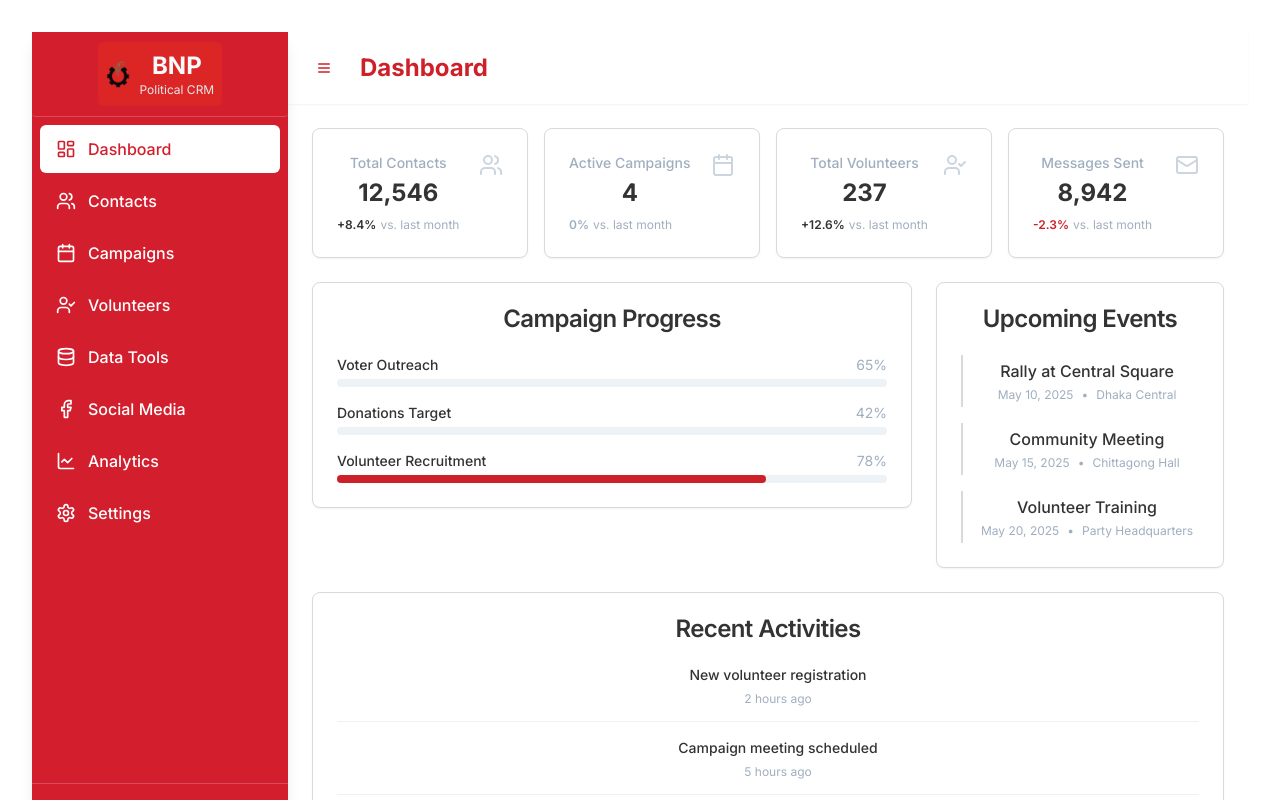
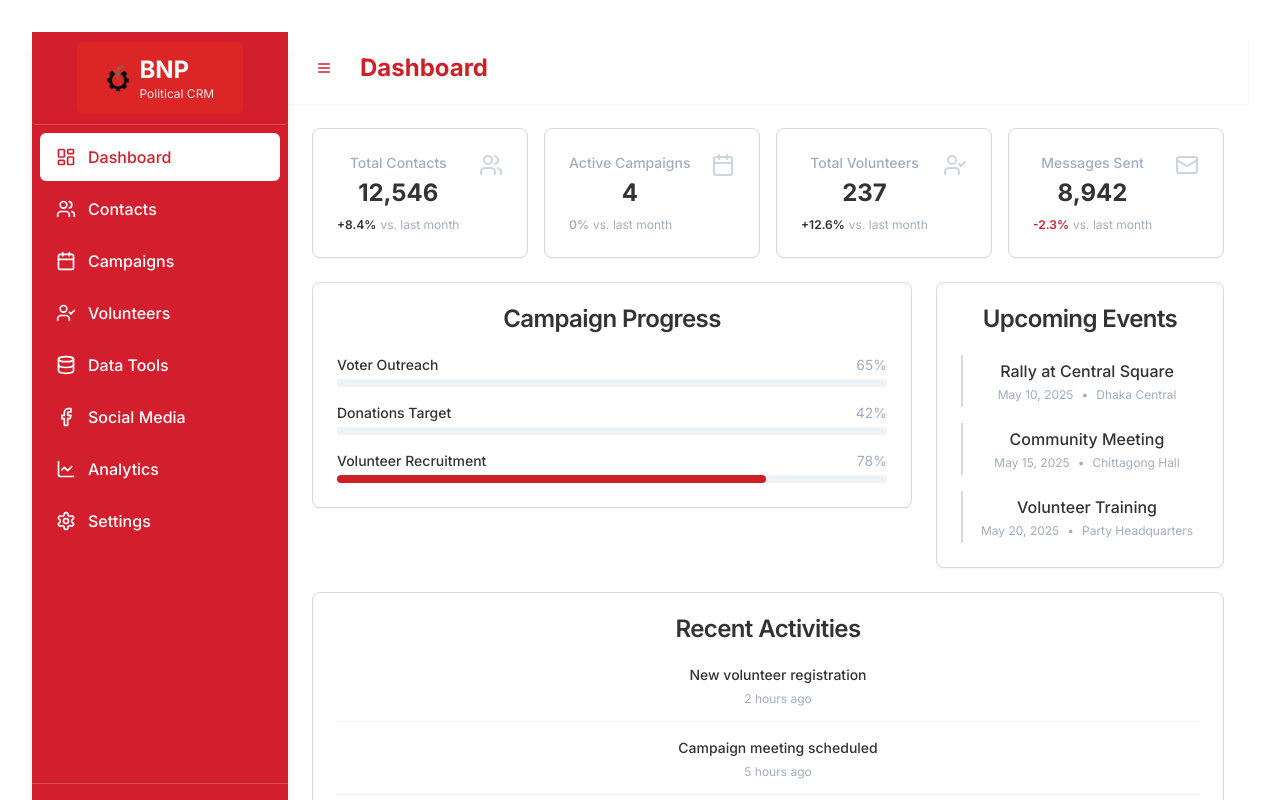
Before and after one commit to raptortech-mohammad/bangla-votes-connect, a React (Vite) app: page / in a window 1280 px wide. Shown: the top 800 px of the page. Built offline with nearby package versions, Linux system fonts and the light colour scheme.

Commit message:
Visual edit in Lovable
Edited UI in Lovable

```diff
--- a/src/components/Navigation/Sidebar.tsx
+++ b/src/components/Navigation/Sidebar.tsx
@@ -106,13 +106,13 @@ export const Sidebar: React.FC<SidebarProps> = ({
     label: "Settings"
   }];
   return <div className="h-full bg-sidebar fixed w-64 shadow-lg z-10 flex flex-col transition-all duration-300 ease-in-out">
-      <div className="p-4 border-b border-white/20 flex items-center justify-center rounded py-[10px] px-[10px]">
+      <div className="p-4 border-b border-white/20 flex items-center justify-center rounded py-[10px] px-[12px]">
         {collapsed ? <div className="w-10 h-10 flex items-center justify-center rounded-full bg-white">
             <img src="/lovable-uploads/32bed45b-da2a-4836-b315-eb6705b8b10b.png" alt="BNP Logo" className="w-8 h-8 object-contain" />
-          </div> : <div className="flex items-center justify-center p-2 rounded-md bg-red-600">
+          </div> : <div className="flex items-center justify-center p-2 rounded-md bg-red-600 py-[12px] px-[29px]">
             <img src="/lovable-uploads/32bed45b-da2a-4836-b315-eb6705b8b10b.png" alt="BNP Logo" className="h-8 object-contain" />
             <div className="ml-2">
-              <h1 className="text-brand-red font-extrabold text-2xl text-slate-50">BNP</h1>
+              <h1 className="text-brand-red font-extrabold text-2xl text-slate-50 text-left">BNP</h1>
               <p className="text-xs text-gray-200">Political CRM</p>
             </div>
           </div>}
```
